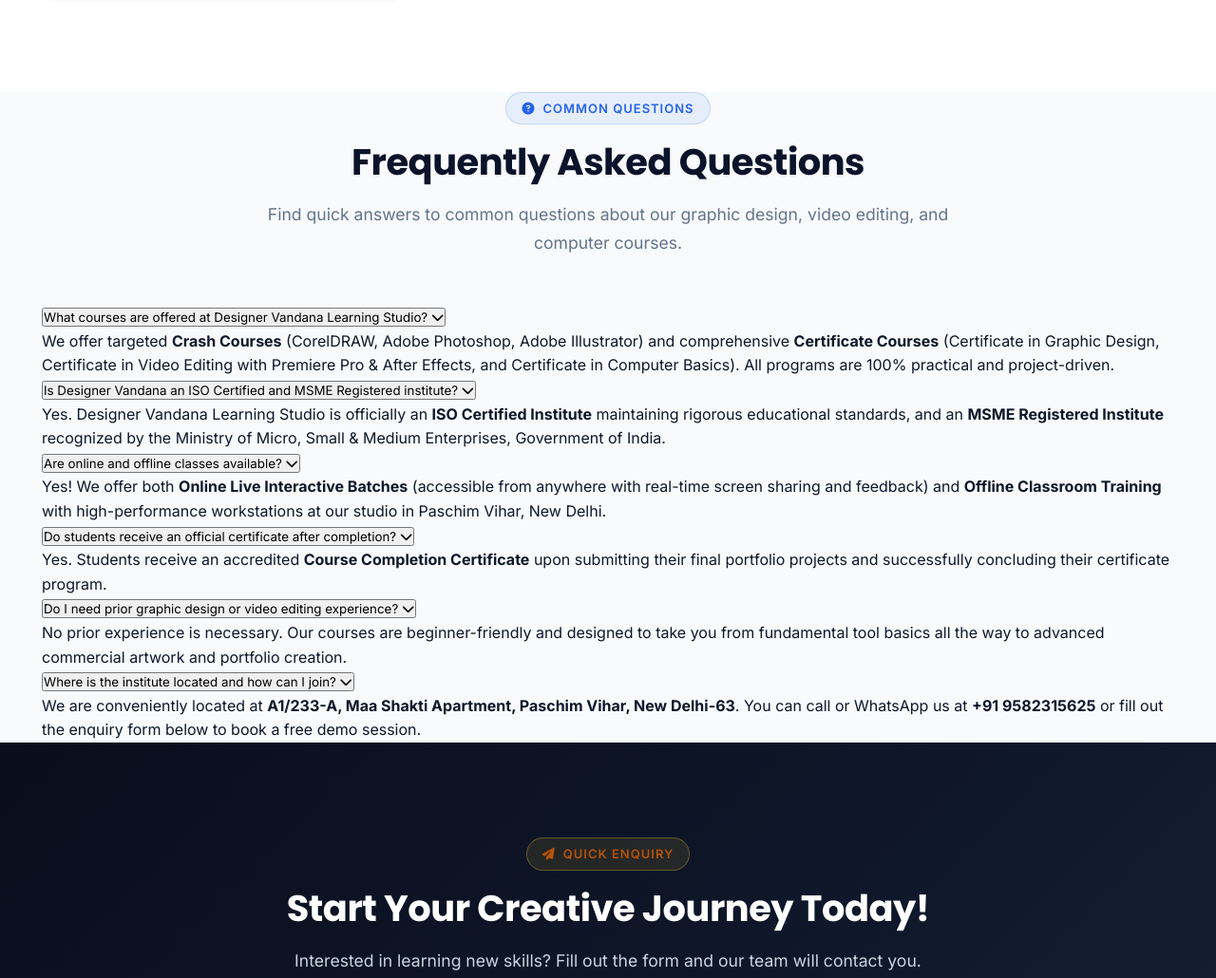
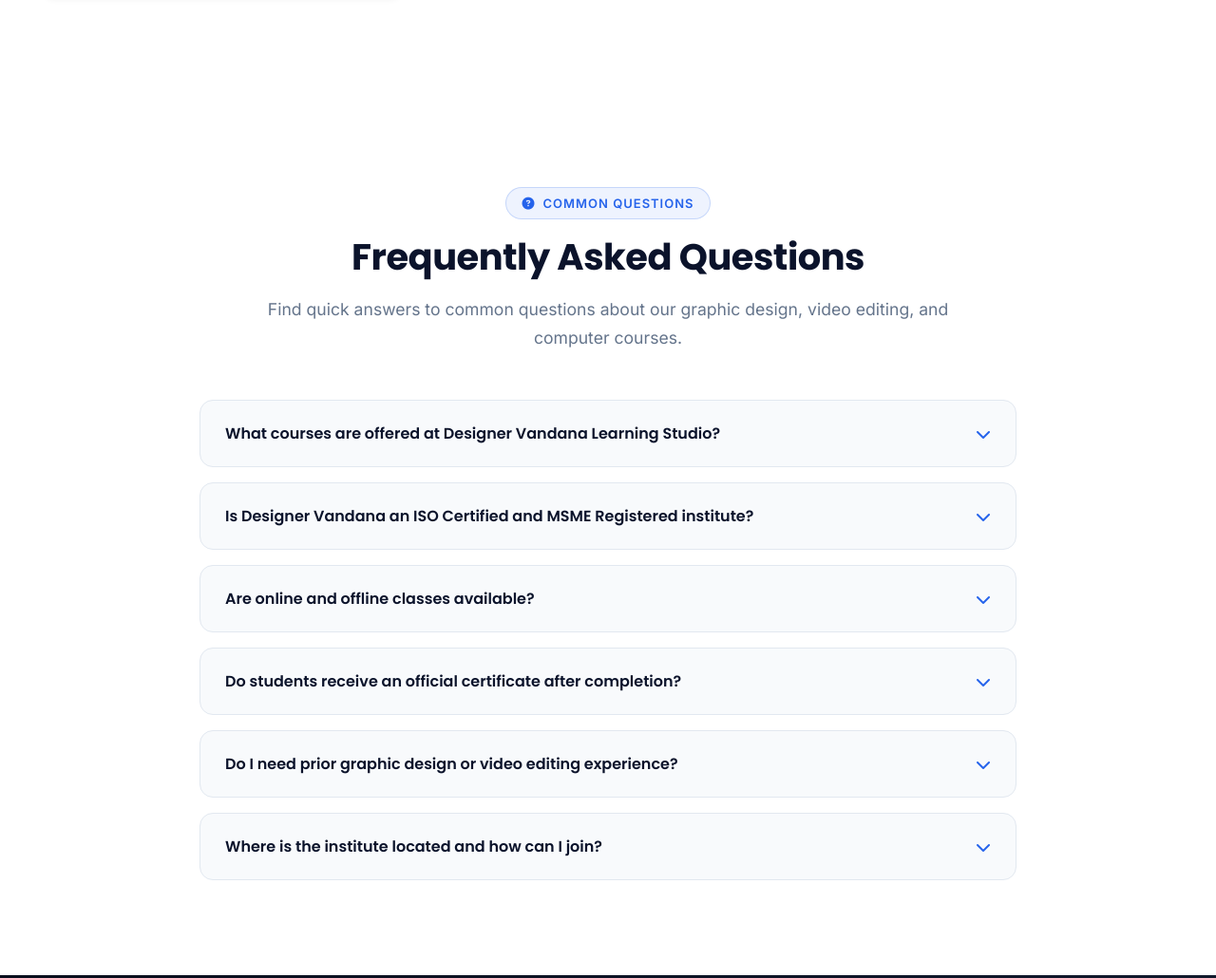
Before and after one commit to sharma13divyansh-commits/Designer-Vandana, a plain HTML site: page index.html in a window 1280 px wide. Shown: the part 7637-8667 px from the top of the page at 95% size. Drawn offline with Linux system fonts and the light colour scheme.

Commit message:
SEO Optimization: Update css/style.css with On-Page & Technical SEO fixes

```diff
--- a/css/style.css
+++ b/css/style.css
@@ -1781,6 +1781,84 @@ button, input, select, textarea {
   text-align: center;
   font-size: 13px;
   color: #64748b;
+}
+
+/* ==========================================================================
+   10. FAQ SECTION (ON-PAGE SEO & USER CONVERSION)
+   ========================================================================== */
+.faq-section {
+  padding: 100px 0;
+  background: var(--white);
+}
+
+.faq-accordion {
+  max-width: 860px;
+  margin: 0 auto;
+  display: flex;
+  flex-direction: column;
+  gap: 16px;
+}
+
+.faq-item {
+  border: 1px solid var(--gray-200);
+  border-radius: var(--radius-md);
+  background: var(--gray-50);
+  overflow: hidden;
+  transition: var(--transition);
+}
+
+.faq-item:hover {
+  border-color: var(--electric-blue);
+  box-shadow: var(--shadow-sm);
+}
+
+.faq-item.active {
+  background: var(--white);
+  border-color: var(--electric-blue);
+  box-shadow: var(--shadow-md);
+}
+
+.faq-question {
+  width: 100%;
+  padding: 22px 26px;
+  background: none;
+  border: none;
+  display: flex;
+  align-items: center;
+  justify-content: space-between;
+  gap: 16px;
+  font-family: var(--font-main);
+  font-size: 16px;
+  font-weight: 600;
+  color: var(--primary-navy);
+  cursor: pointer;
+  text-align: left;
+}
+
+.faq-icon {
+  font-size: 16px;
+  color: var(--electric-blue);
+  transition: transform 0.3s ease;
+  flex-shrink: 0;
+}
+
+.faq-item.active .faq-icon {
+  transform: rotate(180deg);
+}
+
+.faq-answer {
+  max-height: 0;
+  overflow: hidden;
+  transition: max-height 0.35s ease, padding 0.35s ease;
+  padding: 0 26px;
+  color: var(--gray-600);
+  font-size: 15px;
+  line-height: 1.7;
+}
+
+.faq-item.active .faq-answer {
+  max-height: 250px;
+  padding: 0 26px 22px 26px;
 }
 
 /* ==========================================================================
```
